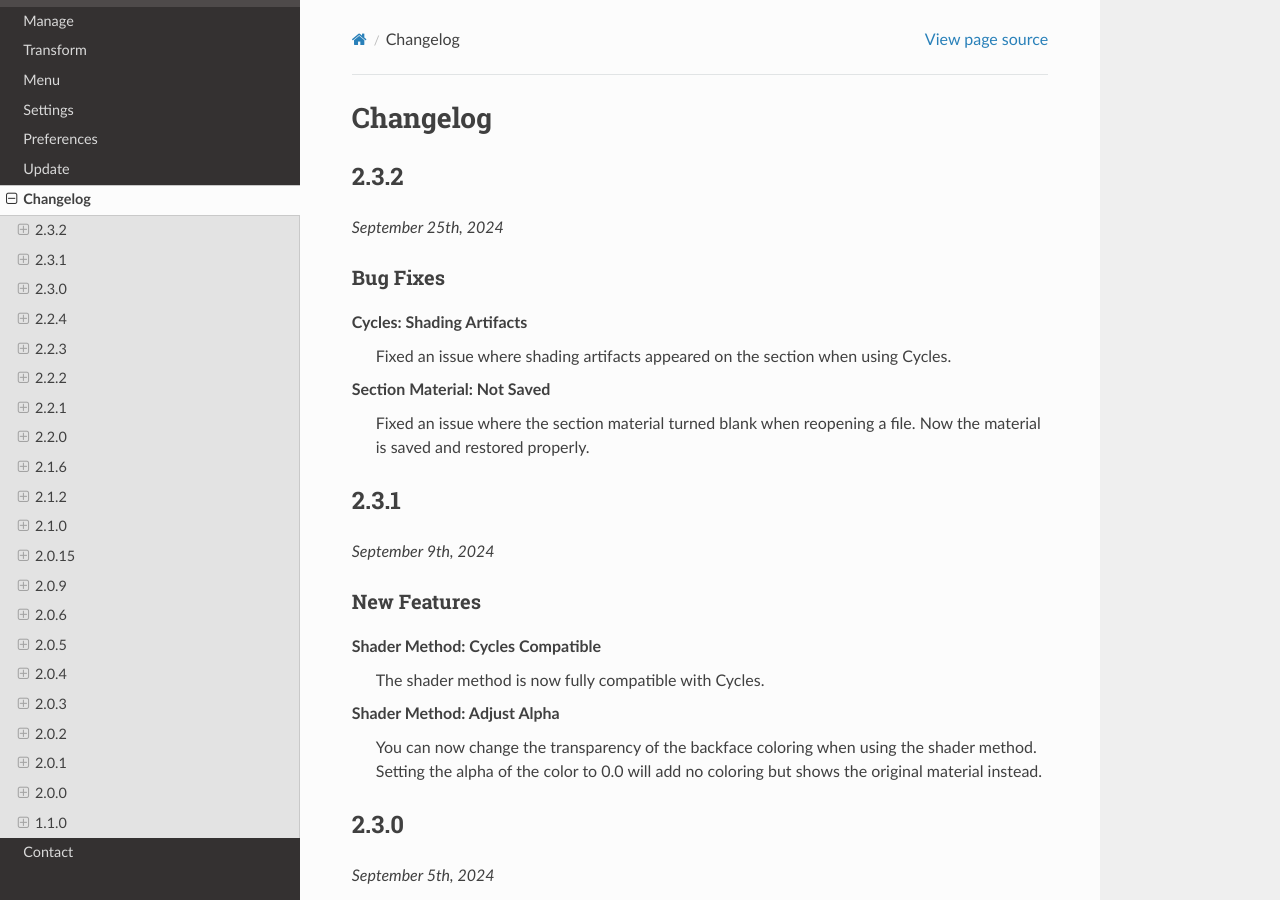
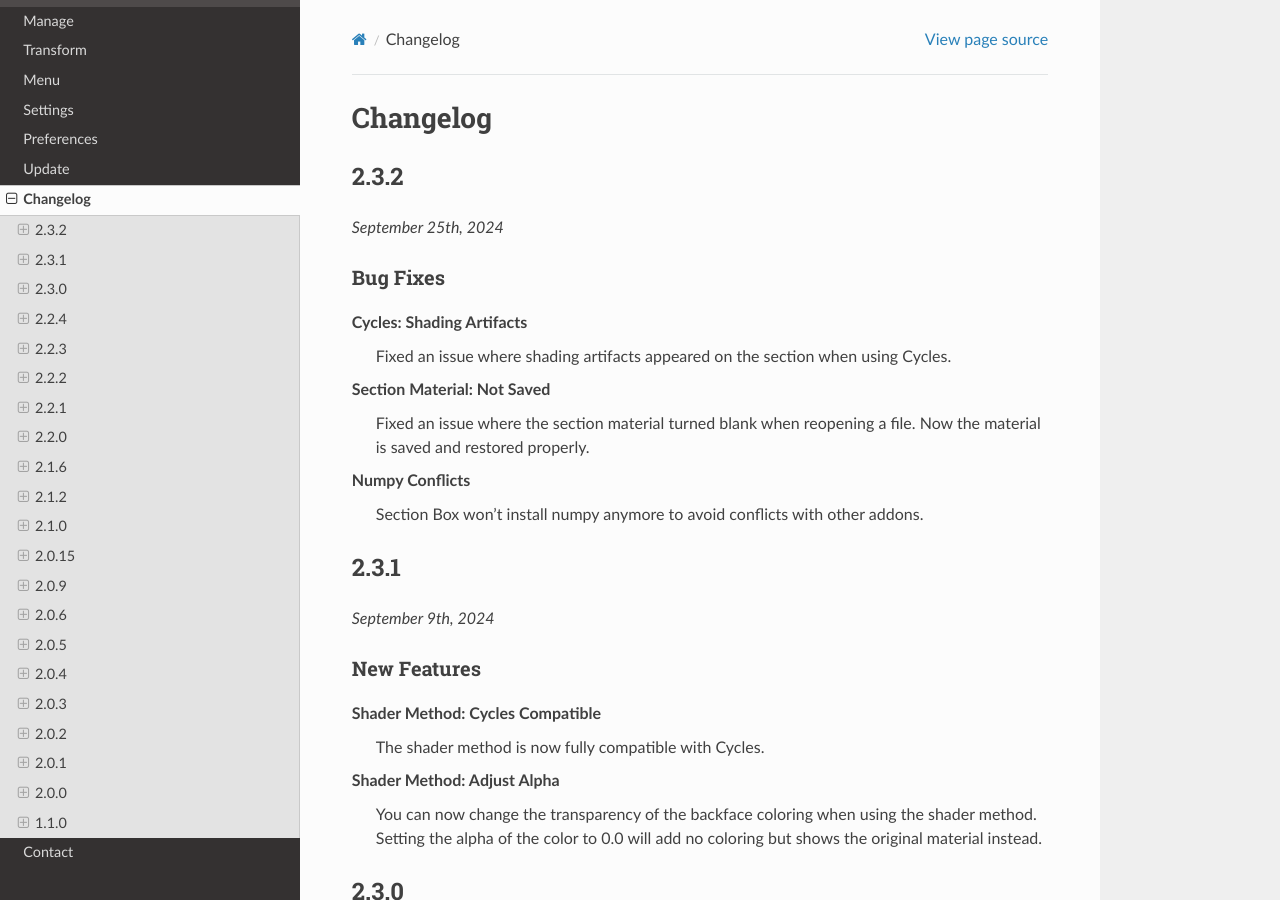
Before and after one commit to rubenmesserschmidt/Section-Box_docs, a Sphinx documentation site: the page built from docs/source/changelog.rst, in a window 1280 px wide and 900 px high. Built offline with Sphinx 7.4.7 and the Read the Docs theme 2.0.0, drawn with Linux system fonts in a browser that asks for light colours.

Commit message:
update 2.3.2

```diff
--- a/docs/source/changelog.rst
+++ b/docs/source/changelog.rst
@@ -18,6 +18,8 @@ Bug Fixes
 **Section Material: Not Saved**
     Fixed an issue where the section material turned blank when reopening a file. Now the material is saved and restored properly.
 
+**Numpy Conflicts**
+    Section Box won't install numpy anymore to avoid conflicts with other addons.
 
 #####
 2.3.1
```
